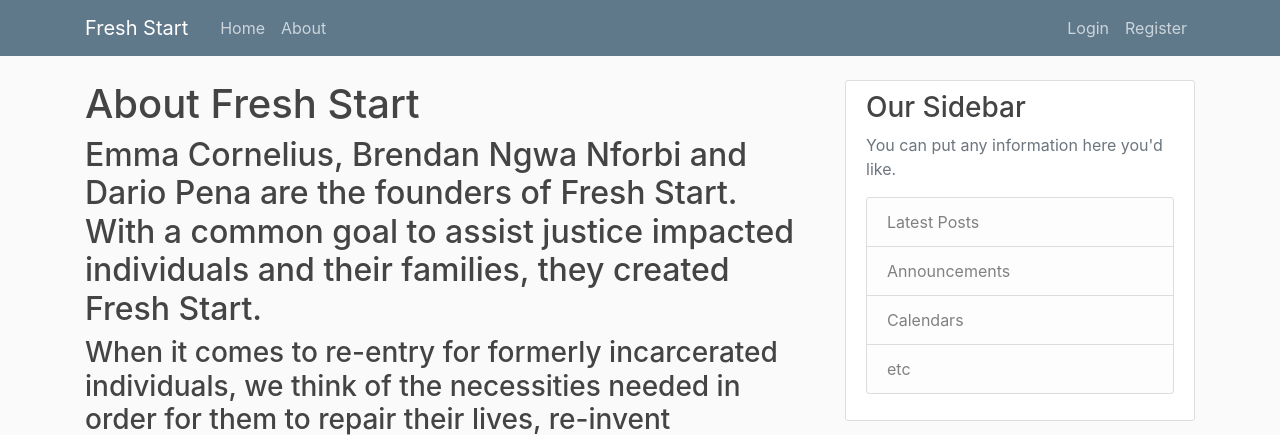
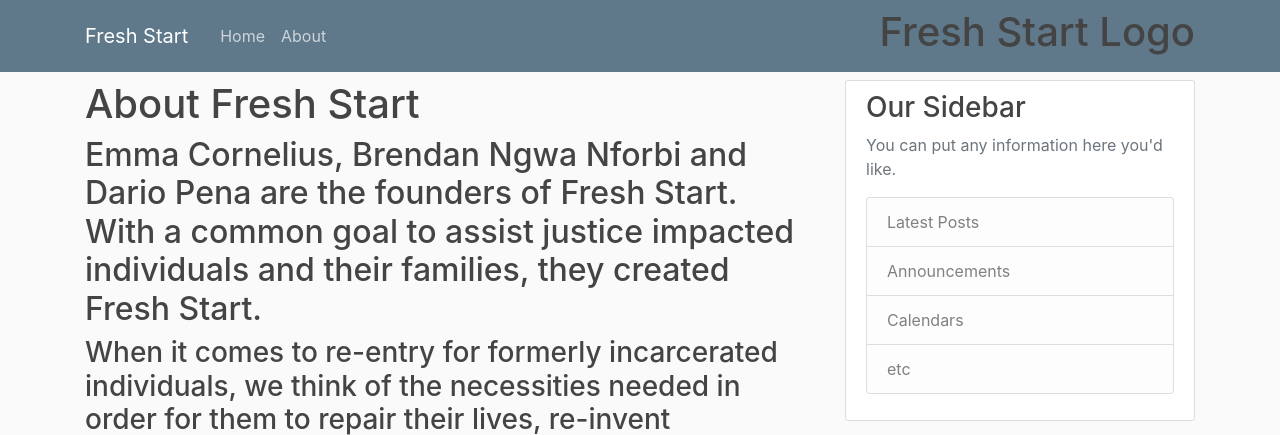
Before and after one commit to Intheloop83/fresh_start, a Django app: page /about/ in a window 1280 px wide. Shown: the top 435 px of the page. Run offline with Django 3.2, Linux system fonts and the light colour scheme; some libraries are stand-ins or nearby versions.

Commit message:
Update base.html

```diff
--- a/mysite/fresh_start/templates/fresh_start/base.html
+++ b/mysite/fresh_start/templates/fresh_start/base.html
@@ -32,8 +32,7 @@
                     </div>
                     <!-- Navbar Right Side -->
                     <div class="navbar-nav">
-                        <a class="nav-item nav-link" href="#">Login</a>
-                        <a class="nav-item nav-link" href="#">Register</a>
+                        <h1> Fresh Start Logo </h1>
                     </div>
                     </div>
                 </div>
```
